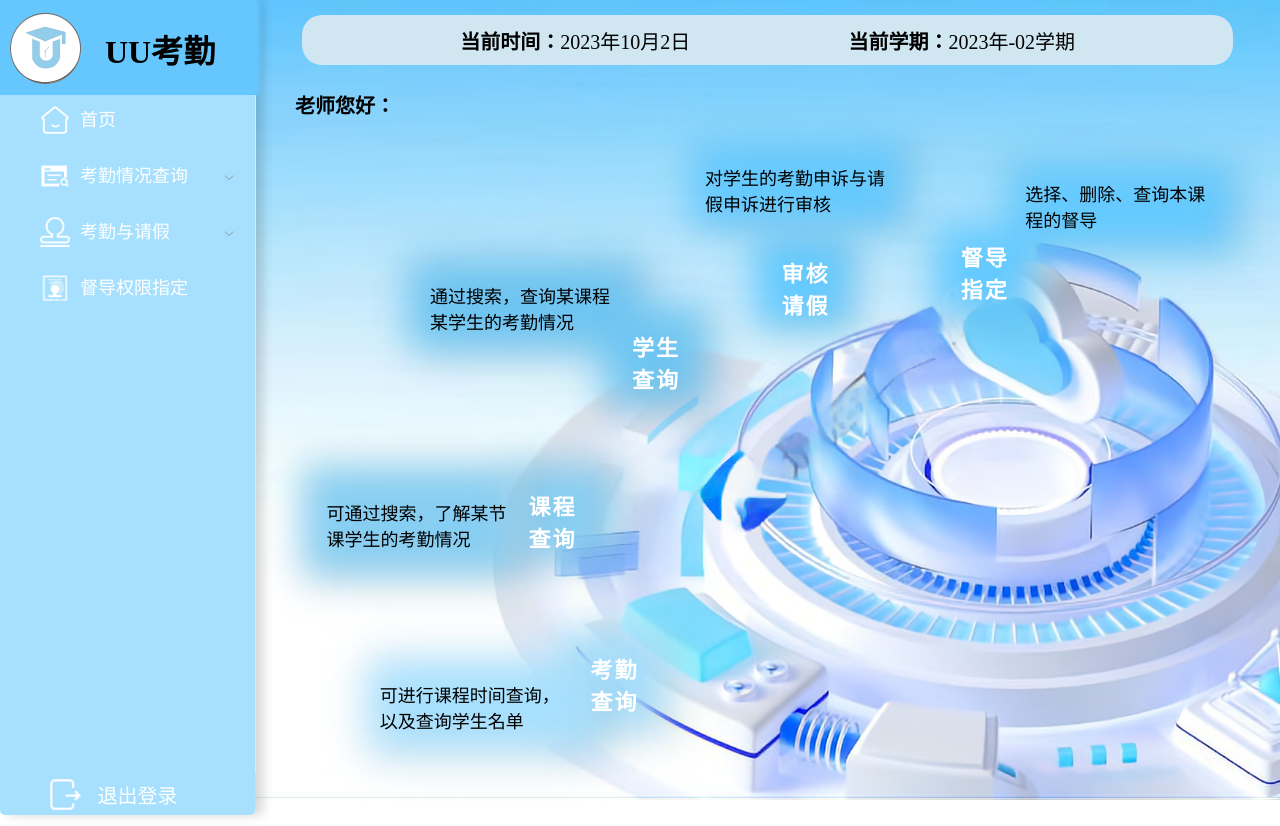
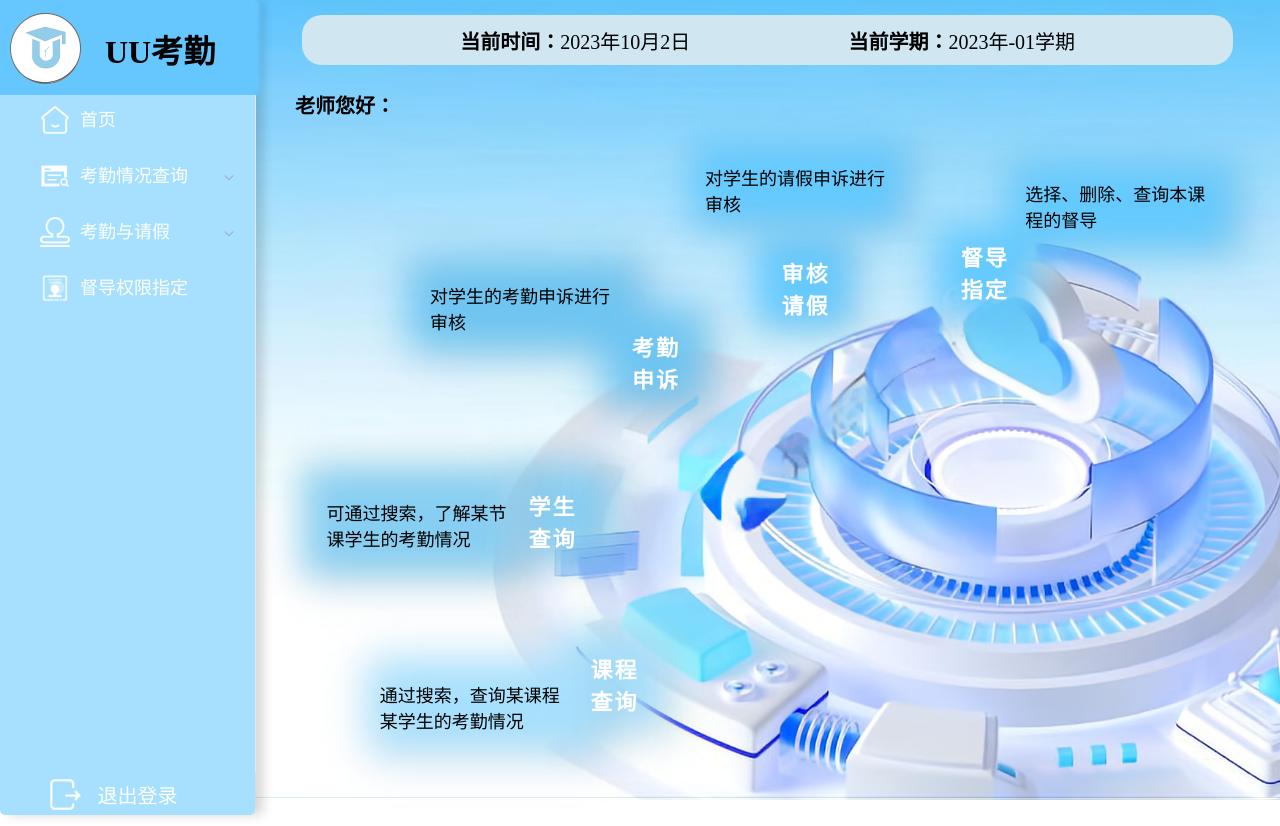
Before and after one commit to ROBINRUGAN/uu-attendance, a Vue app: page /home in a window 1280 px wide. Shown: the top 826 px of the page. Built offline with nearby package versions, Linux system fonts and the light colour scheme.

Commit message:
style: 优化相关代码

```diff
--- a/src/components/Course.vue
+++ b/src/components/Course.vue
@@ -1,5 +1,5 @@
 <template>
-  <div id="course">
+  <div id="overview">
     <div id="search-box">
       <select id="term" v-model="term" @change="fetchCourses">
         <option value="0">请选择学期</option>
@@ -199,7 +199,7 @@ export default {
 </script>
 
 <style scoped>
-#course {
+#overview {
   box-sizing: border-box;
   position: relative;
   width: 85.4%;
--- a/src/components/HomePart.vue
+++ b/src/components/HomePart.vue
@@ -3,47 +3,56 @@
     <div id="banner">
       <div id="info-time">
         <div class="title">当前时间：</div>
-        <div class="content">{{date}}</div>
+        <div class="content">{{ date }}</div>
       </div>
       <div id="info-sche">
         <div class="title">当前学期：</div>
-        <div class="content">2023年-02学期</div>
+        <div class="content">2023年-01学期</div>
       </div>
     </div>
     <div id="hello">{{ name }}老师您好：</div>
-    <div id="cloud1">
-      <div class="func-title" id="title1">考勤<br />查询</div>
-      <div class="func-content" id="content1">
-        可进行课程时间查询， 以及查询学生名单
+    <router-link to="/course">
+      <div id="cloud1">
+        <div class="func-title" id="title1">课程<br />查询</div>
+        <div class="func-content" id="content1">
+          通过搜索，查询某课程某学生的考勤情况
+        </div>
       </div>
-    </div>
+    </router-link>
+
+    <router-link to="/student">
     <div id="cloud2">
-      <div class="func-title" id="title2">课程<br />查询</div>
+      <div class="func-title" id="title2">学生<br />查询</div>
       <div class="func-content" id="content2">
         可通过搜索，了解某节课学生的考勤情况
       </div>
     </div>
+    </router-link>
+
+    <router-link to="/check-attendance">
     <div id="cloud3">
-      <div class="func-title" id="title3">学生<br />查询</div>
-      <div class="func-content" id="content3">
-        通过搜索，查询某课程某学生的考勤情况
-      </div>
+      <div class="func-title" id="title3">考勤<br />申诉</div>
+      <div class="func-content" id="content3">对学生的考勤申诉进行审核</div>
     </div>
+  </router-link>
+
+  <router-link to="/check-leave">
     <div id="cloud4">
       <div class="func-title" id="title4">审核<br />请假</div>
-      <div class="func-content" id="content4">
-        对学生的考勤申诉与请假申诉进行审核
-      </div>
+      <div class="func-content" id="content4">对学生的请假申诉进行审核</div>
     </div>
+  </router-link>
+
+    <router-link to="/empower">
     <div id="cloud5">
       <div class="func-title" id="title5">督导<br />指定</div>
       <div class="func-content" id="content5">选择、删除、查询本课程的督导</div>
     </div>
+  </router-link>
   </div>
 </template>
 
 <script>
-import router from '@/router';
 export default {
   data() {
     return {};
@@ -51,7 +60,7 @@ export default {
   methods: {},
   computed: {
     name: () => {
-      return localStorage.getItem('name');
+      return localStorage.getItem("name");
     },
     date: () => {
       let date = new Date();
@@ -232,6 +241,10 @@ export default {
   width: 190px;
   top: 40%;
   left: 12%;
+  color: #000;
+}
+#content1:hover{
+  color: rgb(255, 86, 86);
 }
 #title2 {
   top: 23%;
@@ -242,16 +255,25 @@ export default {
   width: 190px;
   top: 33%;
   left: 14%;
+  color: #000;
+}
+#content2:hover{
+  color: rgb(255, 86, 86);
 }
 #title3 {
   top: 38%;
   left: 60%;
   letter-spacing: 2px;
+
 }
 #content3 {
   width: 190px;
   top: 26%;
   left: 14%;
+  color: #000;
+}
+#content3:hover{
+  color: rgb(255, 86, 86);
 }
 #title4 {
   top: 45%;
@@ -262,6 +284,10 @@ export default {
   width: 190px;
   top: 21%;
   left: 14%;
+  color: #000;
+}
+#content4:hover{
+  color: rgb(255, 86, 86);
 }
 #title5 {
   top: 35%;
@@ -272,5 +298,9 @@ export default {
   width: 190px;
   top: 21%;
   left: 30%;
+  color: #000;
+}
+#content5:hover{
+  color: rgb(255, 86, 86);
 }
 </style>
--- a/src/components/Overview.vue
+++ b/src/components/Overview.vue
@@ -190,8 +190,7 @@ export default {
   justify-content: space-evenly;
   align-items: center;
   background: #fffffff5;
-  box-shadow:  0 -3px 3px 0 #d4d2d2 inset;
-
+  box-shadow: 0 -3px 3px 0 #d4d2d2 inset;
 }
 .list-item:hover {
   background: #95daff;
--- a/src/components/Student.vue
+++ b/src/components/Student.vue
@@ -29,9 +29,9 @@
     <div id="banner">
       <span id="span-id">学生学号</span>
       <span id="span-name">姓名</span>
-      <span id="span-pass">周数</span>
-      <span id="span-unknown">星期</span>
-      <span id="span-fail">签到情况</span>
+      <span id="span-week">周数</span>
+      <span id="span-day">星期</span>
+      <span id="span-status">签到情况</span>
     </div>
     <div id="list">
       <div class="list-item" v-for="(student, i) in pagedOrders" :key="i">
@@ -385,13 +385,13 @@ export default {
 #span-name {
   margin: 0 0 0 60px;
 }
-#span-pass {
+#span-week {
   margin: 0 0 0 50px;
 }
-#span-unknown {
+#span-day {
   margin: 0 15px 0 50px;
 }
-#span-fail {
+#span-status {
   margin: 0 30px 0 15px;
 }
 #list {
```
